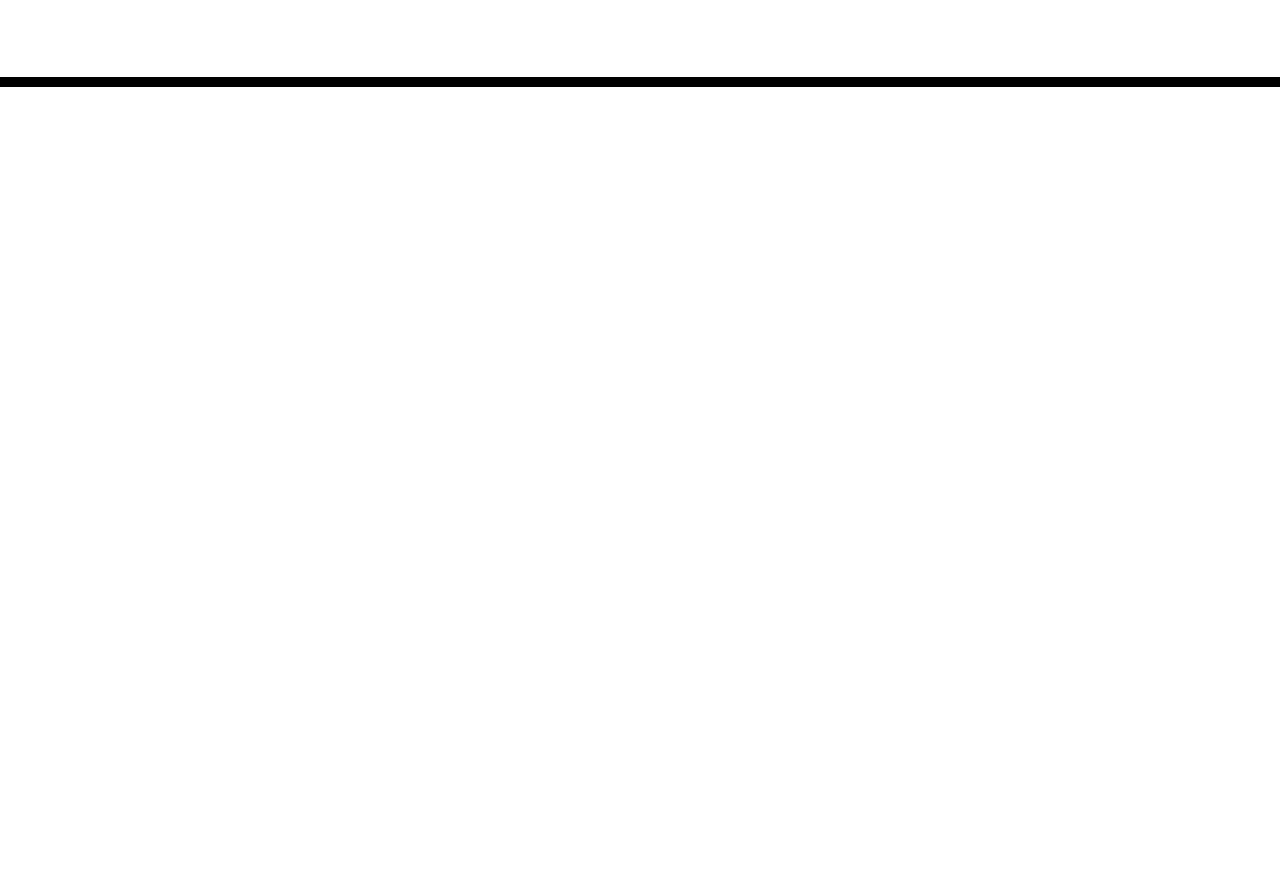
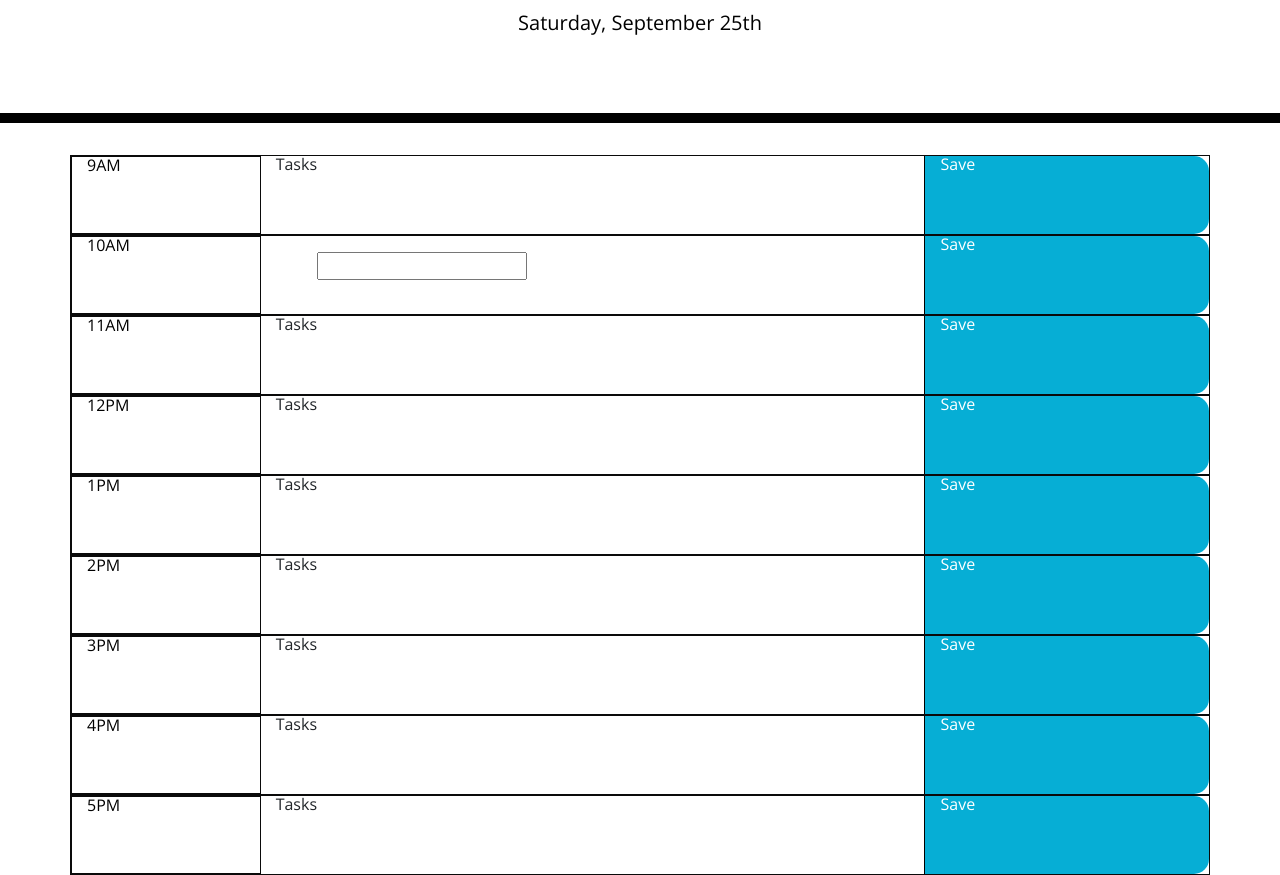
Before and after one commit to BrownShugga81/work-day-scheduler, a plain HTML site: page index.html in a window 1280 px wide. Shown: the part 181-1056 px from the top of the page. Before the commit the page ends 800 px from the top, so only its background shows below. Drawn offline with nearby package versions, Linux system fonts and the light colour scheme; files that its build step writes are made by us from their sources.

Commit message:
layout of hours& events

```diff
--- a/assets/js/script.js
+++ b/assets/js/script.js
@@ -0,0 +1,3 @@
+// moment to view current date
+var currentDate = moment();
+$("#currentDay").text(currentDate.format("dddd, MMMM Do"));
--- a/assets/style.css
+++ b/assets/style.css
@@ -11,6 +11,10 @@ body {
     color: #000000;
     border-left: 1px solid black;
     padding: 10px;
+  }
+
+  .lead {
+    text-align: center;
   }
 
   .jumbotron {
@@ -33,13 +37,13 @@ body {
   .row {
     white-space: pre-wrap;
     height: 80px;
-    border-top: 1px solid white;;
+    border: 1px solid rgb(10, 10, 10);
   }
 
   .hour {
     background-color: #ffffff;
     color: #000000;
-    border-top: 1px dashed #000000;
+    border: 1px solid rgb(10, 10, 10);
   }
 
   .past {
--- a/index.html
+++ b/index.html
@@ -8,8 +8,8 @@
 
     <link rel="stylesheet" href="https://stackpath.bootstrapcdn.com/bootstrap/4.3.1/css/bootstrap.min.css" />
     <link rel="stylesheet" href="https://use.fontawesome.com/releases/v5.8.1/css/all.css" />
-    <link href="https://fonts.googleapis.com/css?family=Open+Sans&display=swap" rel="stylesheet" />
-    <link rel="stylesheet" href="./assets/css/style.css" />
+    <link rel="stylesheet" href="https://fonts.googleapis.com/css?family=Open+Sans&display=swap" />
+    <link rel="stylesheet" href="./assets/style.css" />
 
     <title>Work Day Scheduler</title>
 
@@ -22,7 +22,54 @@
       <p id="currentDay" class="lead"></p>
     </header>
     <div class="container">
-      <!-- Timeblocks go here -->
+      <div class="row">
+        <div class="col-2 hour">9AM</div>
+        <div class="col-7">Tasks</div>
+        <div class="col-3 saveBtn">Save</div>
+
+      </div>
+      <div class="row">
+        <div class="col-2 hour">10AM</div>
+        <div class="col-7">
+          <input type="text"></input>
+        </div>
+        <div class="col-3 saveBtn">Save</div>
+
+      </div><div class="row">
+        <div class="col-2 hour">11AM</div>
+        <div class="col-7">Tasks</div>
+        <div class="col-3 saveBtn">Save</div>
+
+      </div><div class="row">
+        <div class="col-2 hour">12PM</div>
+        <div class="col-7">Tasks</div>
+        <div class="col-3 saveBtn">Save</div>
+
+      </div><div class="row">
+        <div class="col-2 hour">1PM</div>
+        <div class="col-7">Tasks</div>
+        <div class="col-3 saveBtn">Save</div>
+
+      </div><div class="row">
+        <div class="col-2 hour">2PM</div>
+        <div class="col-7">Tasks</div>
+        <div class="col-3 saveBtn">Save</div>
+
+      </div><div class="row">
+        <div class="col-2 hour">3PM</div>
+        <div class="col-7">Tasks</div>
+        <div class="col-3 saveBtn">Save</div>
+
+      </div><div class="row">
+        <div class="col-2 hour">4PM</div>
+        <div class="col-7">Tasks</div>
+        <div class="col-3 saveBtn">Save</div>
+
+      </div><div class="row">
+        <div class="col-2 hour">5PM</div>
+        <div class="col-7">Tasks</div>
+        <div class="col-3 saveBtn">Save</div>
+
     </div>
 
     <script src="https://code.jquery.com/jquery-3.4.1.min.js"></script>
```
